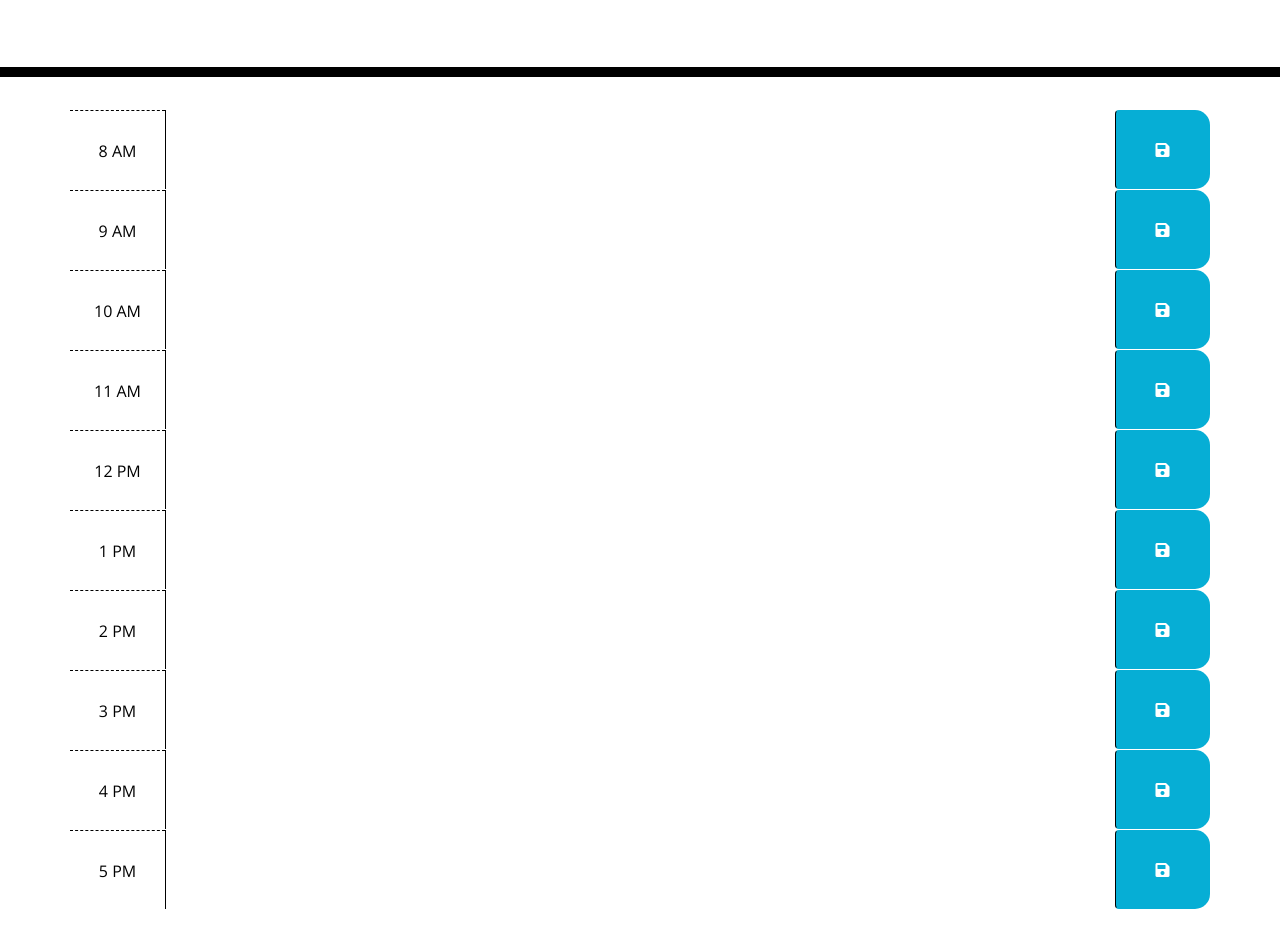
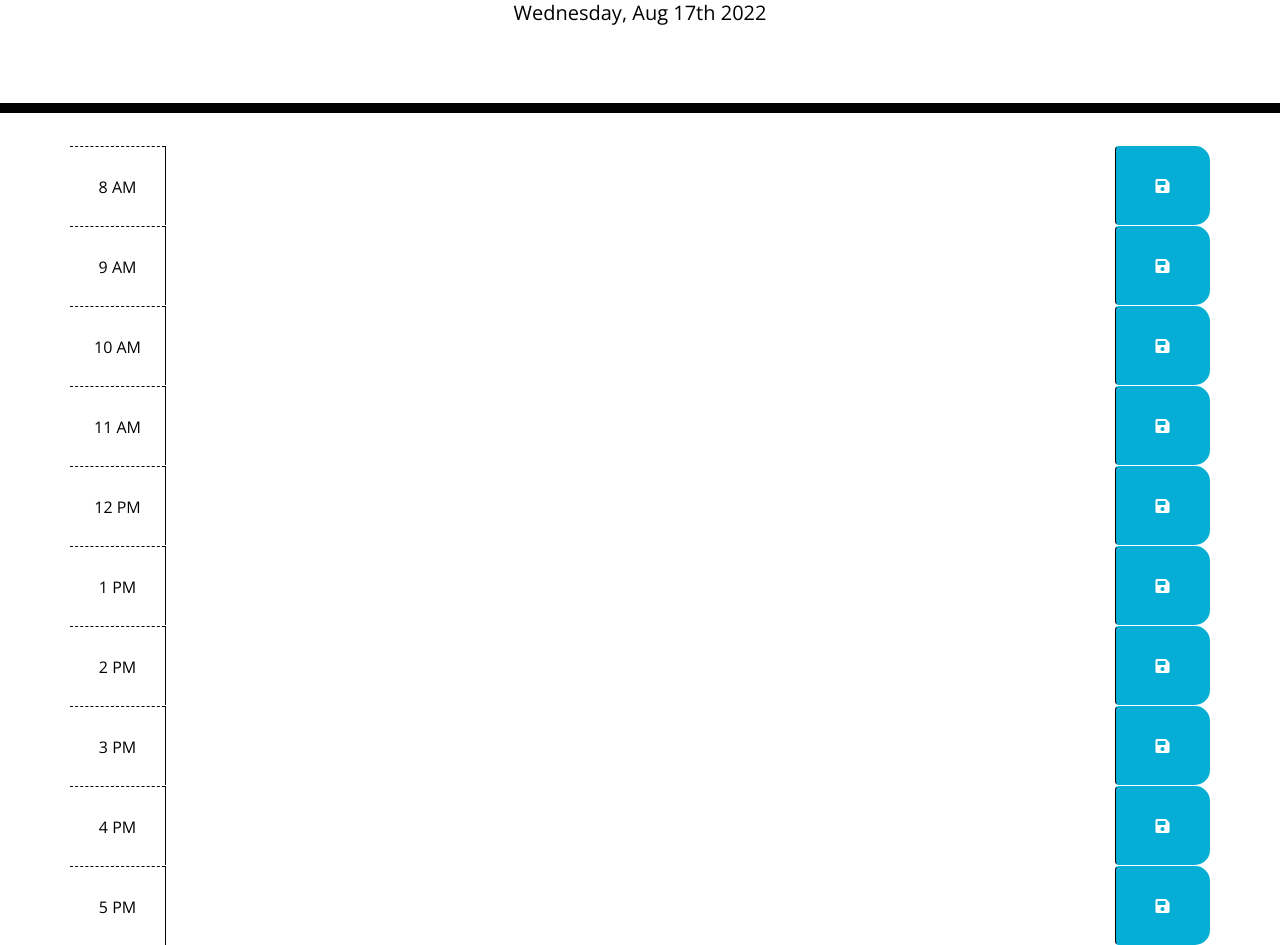
Before and after one commit to mffonua/Schedule-of-the-Day, a plain HTML site: page index.html in a window 1280 px wide. Shown: the part 191-1136 px from the top of the page. Before the commit the page ends 1100 px from the top, so only its background shows below. Drawn offline with nearby package versions, Linux system fonts and the light colour scheme.

Commit message:
finishing html starting on js

```diff
--- a/assets/js/script.js
+++ b/assets/js/script.js
@@ -0,0 +1,2 @@
+var todayDate = moment().format('dddd, MMM Do YYYY');
+$("#currentDay").html(todayDate);
--- a/index.html
+++ b/index.html
@@ -4,23 +4,18 @@
     <meta charset="UTF-8" />
     <meta name="viewport" content="width=device-width, initial-scale=1.0" />
     <meta http-equiv="X-UA-Compatible" content="ie=edge" />
-    <link
-      rel="stylesheet"
-      href="https://stackpath.bootstrapcdn.com/bootstrap/4.3.1/css/bootstrap.min.css"
-    />
-    <link
-      rel="stylesheet"
+    <link rel="stylesheet"
+      href="https://stackpath.bootstrapcdn.com/bootstrap/4.3.1/css/bootstrap.min.css"/>
+    <link rel="stylesheet"
       href="https://use.fontawesome.com/releases/v5.8.1/css/all.css"
       integrity="sha384-50oBUHEmvpQ+1lW4y57PTFmhCaXp0ML5d60M1M7uH2+nqUivzIebhndOJK28anvf"
-      crossorigin="anonymous"
-    />
-    <link
-      href="https://fonts.googleapis.com/css?family=Open+Sans&display=swap"
-      rel="stylesheet"
-    />
+      crossorigin="anonymous"/>
+    <link rel="stylesheet"
+      href="https://fonts.googleapis.com/css?family=Open+Sans&display=swap"/>
     <link rel="stylesheet" href="./assets/css/style.css" />
-    <title>Work Day Scheduler</title>
-  </head>
+    <title> Schedule of the Day </title>
+
+</head>
 
   <body>
     <header class="jumbotron">
@@ -28,8 +23,16 @@
       <p class="lead">A simple calendar app for scheduling your work day</p>
       <p id="currentDay" class="lead"></p>
     </header>
+
+
+
     <div class="container">
+
+
       <!-- Timeblocks go here -->
+
+
+
         <div id="hour8" class="row time-block" >
             <div class="col-md-1 hour">
                 8 AM
@@ -38,7 +41,8 @@
             </textarea>
             <button class="btn saveBtn col-md-1"><i class="fas fa-save"></i></button>
         </div>
-        <div id="hour8" class="row time-block" >
+
+        <div id="hour9" class="row time-block" >
             <div class="col-md-1 hour">
                 9 AM
             </div>
@@ -46,7 +50,8 @@
             </textarea>
             <button class="btn saveBtn col-md-1"><i class="fas fa-save"></i></button>
         </div>
-        <div id="hour8" class="row time-block" >
+
+        <div id="hour10" class="row time-block" >
             <div class="col-md-1 hour">
                 10 AM
             </div>
@@ -54,7 +59,8 @@
             </textarea>
             <button class="btn saveBtn col-md-1"><i class="fas fa-save"></i></button>
         </div>
-        <div id="hour8" class="row time-block" >
+
+        <div id="hour11" class="row time-block" >
             <div class="col-md-1 hour">
                 11 AM
             </div>
@@ -62,7 +68,8 @@
             </textarea>
             <button class="btn saveBtn col-md-1"><i class="fas fa-save"></i></button>
         </div>
-        <div id="hour8" class="row time-block" >
+
+        <div id="hour12" class="row time-block" >
             <div class="col-md-1 hour">
                 12 PM
             </div>
@@ -70,7 +77,8 @@
             </textarea>
             <button class="btn saveBtn col-md-1"><i class="fas fa-save"></i></button>
         </div>
-        <div id="hour8" class="row time-block" >
+
+        <div id="hour13" class="row time-block" >
             <div class="col-md-1 hour">
                 1 PM
             </div>
@@ -78,7 +86,8 @@
             </textarea>
             <button class="btn saveBtn col-md-1"><i class="fas fa-save"></i></button>
         </div>
-        <div id="hour8" class="row time-block" >
+
+        <div id="hour14" class="row time-block" >
             <div class="col-md-1 hour">
                 2 PM
             </div>
@@ -86,7 +95,8 @@
             </textarea>
             <button class="btn saveBtn col-md-1"><i class="fas fa-save"></i></button>
         </div>
-        <div id="hour8" class="row time-block" >
+
+        <div id="hour15" class="row time-block" >
             <div class="col-md-1 hour">
                 3 PM
             </div>
@@ -94,7 +104,8 @@
             </textarea>
             <button class="btn saveBtn col-md-1"><i class="fas fa-save"></i></button>
         </div>
-        <div id="hour8" class="row time-block" >
+
+        <div id="hour16" class="row time-block" >
             <div class="col-md-1 hour">
                 4 PM
             </div>
@@ -102,7 +113,8 @@
             </textarea>
             <button class="btn saveBtn col-md-1"><i class="fas fa-save"></i></button>
         </div>
-        <div id="hour8" class="row time-block" >
+
+        <div id="hour17" class="row time-block" >
             <div class="col-md-1 hour">
                 5 PM
             </div>
@@ -110,10 +122,6 @@
             </textarea>
             <button class="btn saveBtn col-md-1"><i class="fas fa-save"></i></button>
         </div>
-
-
-
-
     </div>
 
     <script src="https://cdnjs.cloudflare.com/ajax/libs/jquery/3.2.1/jquery.min.js"></script>
```
